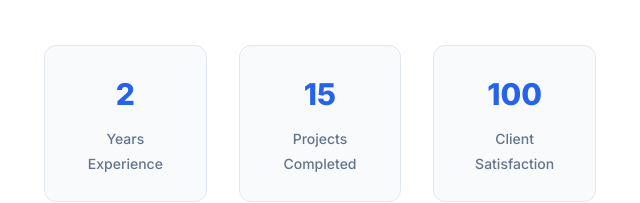
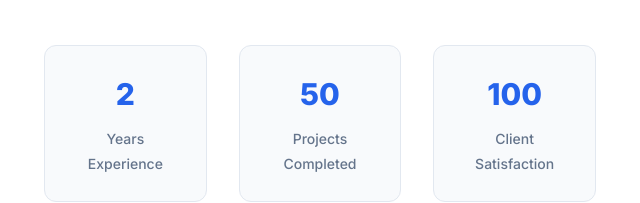
Before and after one commit to Yobra28/my_portfolio-_website, a plain HTML site: page frontend/index.html in a window 1280 px wide. Shown: the part 1196-1399 px from the top of the page, 20-660 px from the left. Drawn offline with Linux system fonts and the light colour scheme.

Commit message:
updated the stats

```diff
--- a/frontend/index.html
+++ b/frontend/index.html
@@ -86,7 +86,7 @@
                             <span class="stat-label">Years Experience</span>
                         </div>
                         <div class="stat">
-                            <span class="stat-number">15+</span>
+                            <span class="stat-number">50+</span>
                             <span class="stat-label">Projects Completed</span>
                         </div>
                         <div class="stat">
```
